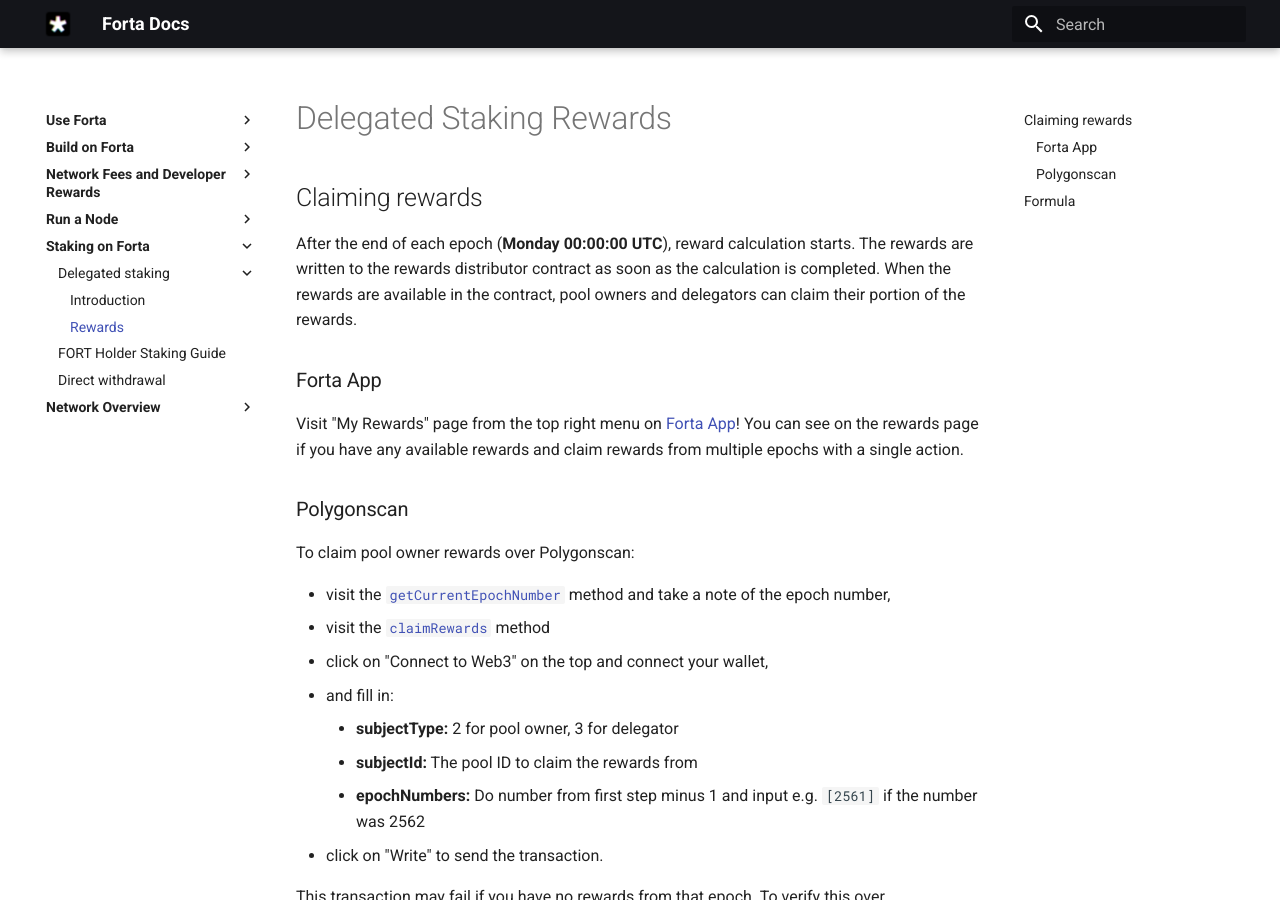
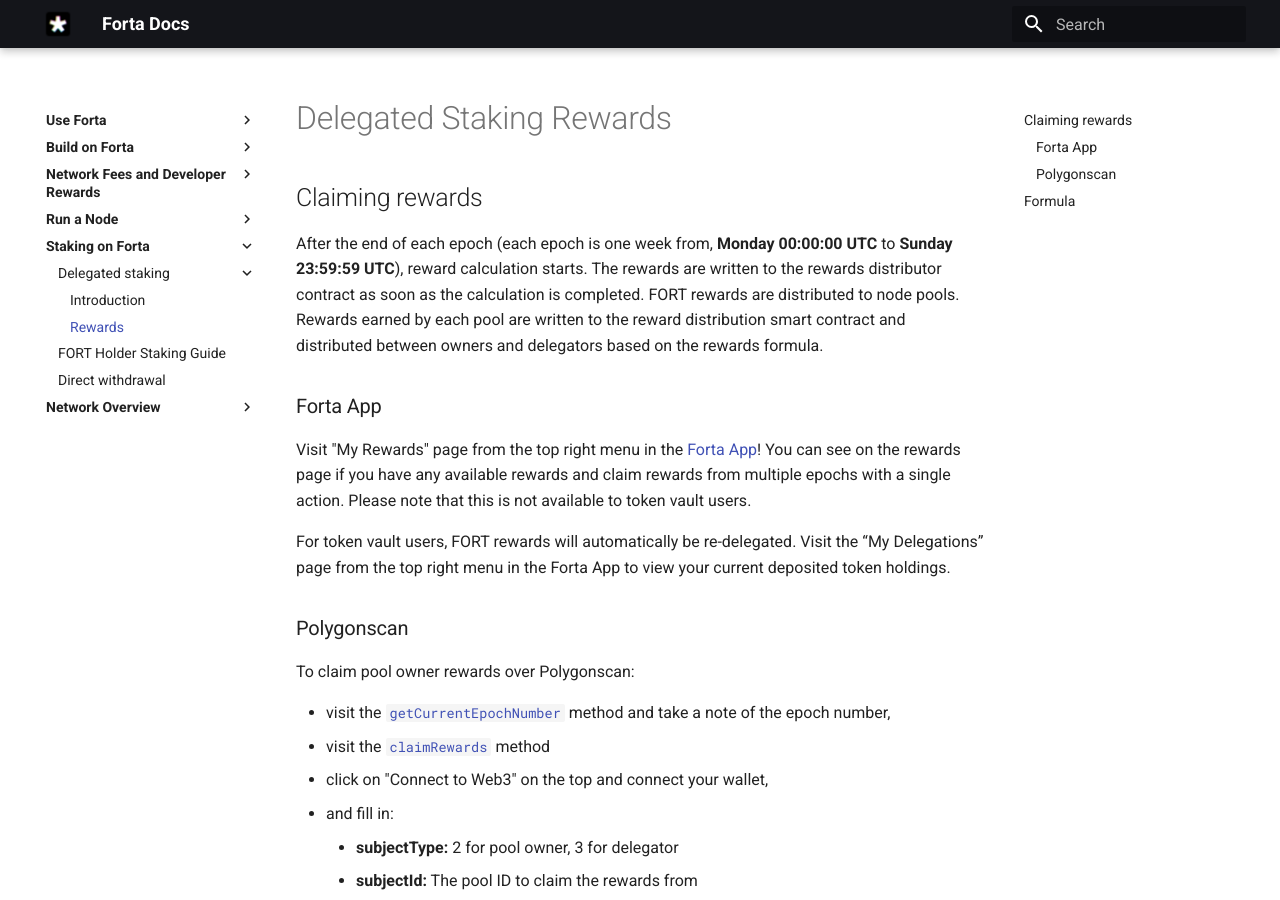
Before and after one commit to forta-network/docs, an MkDocs documentation site: the page built from docs/delegated-staking-rewards.md, in a window 1280 px wide and 900 px high. Built offline with MkDocs 1.6.1 and Material for MkDocs 9.7.7, drawn with Linux system fonts in a browser that asks for light colours.

Commit message:
Update delegated-staking-rewards.md

```diff
--- a/docs/delegated-staking-rewards.md
+++ b/docs/delegated-staking-rewards.md
@@ -2,11 +2,13 @@
 
 ## Claiming rewards
 
-After the end of each epoch (**Monday 00:00:00 UTC**), reward calculation starts. The rewards are written to the rewards distributor contract as soon as the calculation is completed. When the rewards are available in the contract, pool owners and delegators can claim their portion of the rewards.
+After the end of each epoch (each epoch is one week from, **Monday 00:00:00 UTC** to **Sunday 23:59:59 UTC**), reward calculation starts. The rewards are written to the rewards distributor contract as soon as the calculation is completed. FORT rewards are distributed to node pools. Rewards earned by each pool are written to the reward distribution smart contract and distributed between owners and delegators based on the rewards formula.
 
 ### Forta App
 
-Visit "My Rewards" page from the top right menu on [Forta App](https://app.forta.network)! You can see on the rewards page if you have any available rewards and claim rewards from multiple epochs with a single action.
+Visit "My Rewards" page from the top right menu in the [Forta App](https://app.forta.network)! You can see on the rewards page if you have any available rewards and claim rewards from multiple epochs with a single action. Please note that this is not available to token vault users.
+
+For token vault users, FORT rewards will automatically be re-delegated. Visit the “My Delegations” page from the top right menu in the Forta App to view your current deposited token holdings.
 
 ### Polygonscan
 
```
